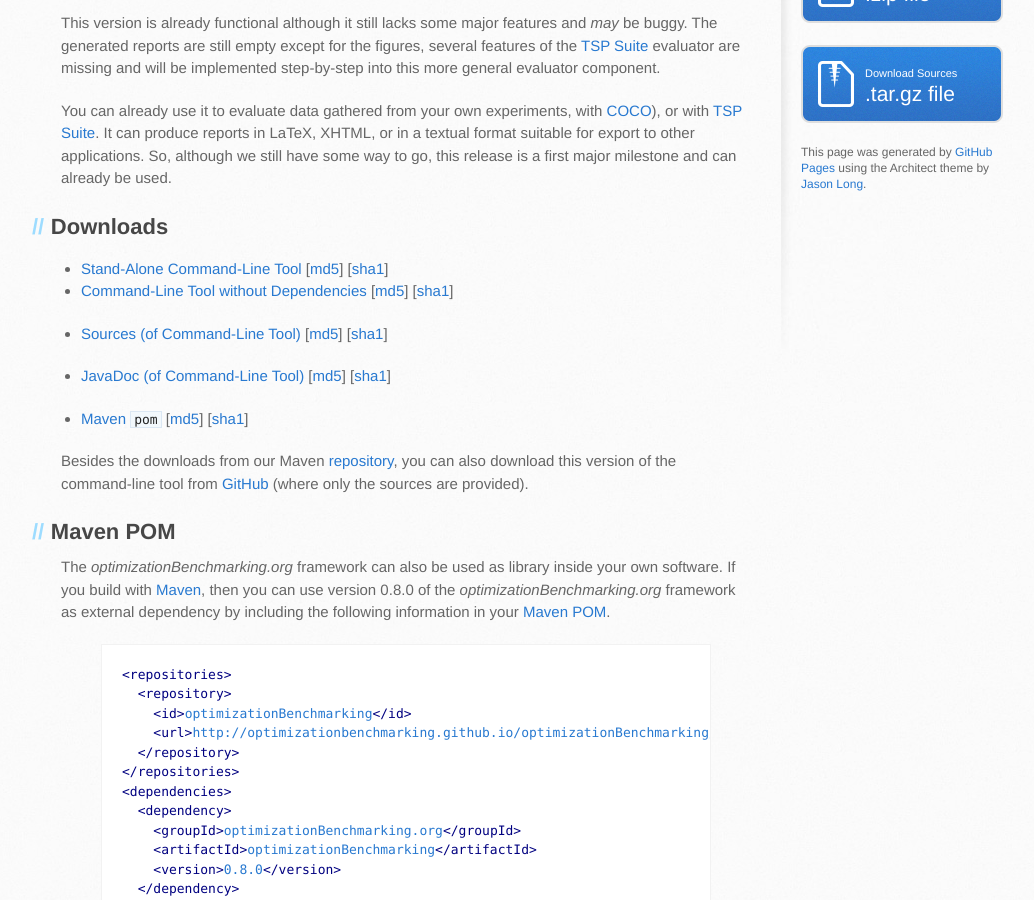
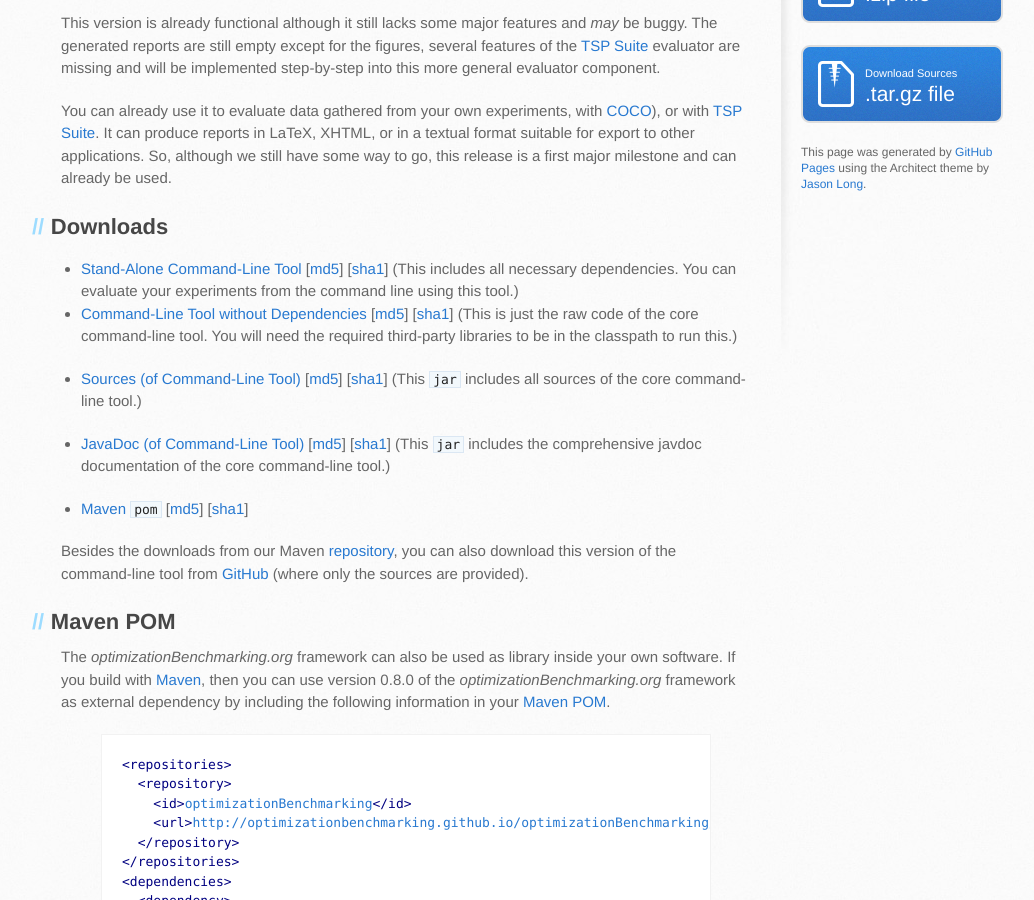
Before and after one commit to optimizationBenchmarking/optimizationBenchmarking, a Jekyll site: the page built from _posts/2015-06-01-release-0.8.0.md, in a window 1280 px wide and 900 px high, scrolled down 425 px. Shown: the whole window, without its empty margins (109-1143 px from the left). Built offline with Jekyll 4.4.1, drawn with Linux system fonts in a browser that asks for light colours; Markdown is read by kramdown in place of the engine named in the settings.

Commit message:
Added information to downloads

```diff
--- a/_includes/repositoryDownloads.md
+++ b/_includes/repositoryDownloads.md
@@ -1,19 +1,19 @@
 ## Downloads
 {% if include.hasGUI == "true" %}
-* [Stand-Alone GUI](https://github.com/optimizationBenchmarking/optimizationBenchmarkingGui/releases/download/v{{ include.projectVersion }}/optimizationBenchmarkingGui-{{ include.projectVersion }}-full.jar)
+* [Stand-Alone GUI](https://github.com/optimizationBenchmarking/optimizationBenchmarkingGui/releases/download/v{{ include.projectVersion }}/optimizationBenchmarkingGui-{{ include.projectVersion }}-full.jar) (This includes all necessary dependencies, such as core sources and required libraries. You need nothing else to evaluate your experiments and conveniently edit all meta-data for your experiments and evaluation processes in a comfortable user interface.)
 {% endif %}
-* [Stand-Alone Command-Line Tool]({{ site.baseurl }}/repo/optimizationBenchmarking/org/optimizationBenchmarking/{{ include.projectVersion }}/optimizationBenchmarking-{{ include.projectVersion }}-full.jar) [[md5]({{ site.baseurl }}/repo/optimizationBenchmarking/org/optimizationBenchmarking/{{ include.projectVersion }}/optimizationBenchmarking-{{ include.projectVersion }}-full.jar.md5)] [[sha1]({{ site.baseurl }}/repo/optimizationBenchmarking/org/optimizationBenchmarking/{{ include.projectVersion }}/optimizationBenchmarking-{{ include.projectVersion }}-full.jar.sha1)]
-* [Command-Line Tool without Dependencies]({{ site.baseurl }}/repo/optimizationBenchmarking/org/optimizationBenchmarking/{{ include.projectVersion }}/optimizationBenchmarking-{{ include.projectVersion }}.jar) [[md5]({{ site.baseurl }}/repo/optimizationBenchmarking/org/optimizationBenchmarking/{{ include.projectVersion }}/optimizationBenchmarking-{{ include.projectVersion }}.jar.md5)] [[sha1]({{ site.baseurl }}/repo/optimizationBenchmarking/org/optimizationBenchmarking/{{ include.projectVersion }}/optimizationBenchmarking-{{ include.projectVersion }}.jar.sha1)]
+* [Stand-Alone Command-Line Tool]({{ site.baseurl }}/repo/optimizationBenchmarking/org/optimizationBenchmarking/{{ include.projectVersion }}/optimizationBenchmarking-{{ include.projectVersion }}-full.jar) [[md5]({{ site.baseurl }}/repo/optimizationBenchmarking/org/optimizationBenchmarking/{{ include.projectVersion }}/optimizationBenchmarking-{{ include.projectVersion }}-full.jar.md5)] [[sha1]({{ site.baseurl }}/repo/optimizationBenchmarking/org/optimizationBenchmarking/{{ include.projectVersion }}/optimizationBenchmarking-{{ include.projectVersion }}-full.jar.sha1)] (This includes all necessary dependencies. You can evaluate your experiments from the command line using this tool.)
+* [Command-Line Tool without Dependencies]({{ site.baseurl }}/repo/optimizationBenchmarking/org/optimizationBenchmarking/{{ include.projectVersion }}/optimizationBenchmarking-{{ include.projectVersion }}.jar) [[md5]({{ site.baseurl }}/repo/optimizationBenchmarking/org/optimizationBenchmarking/{{ include.projectVersion }}/optimizationBenchmarking-{{ include.projectVersion }}.jar.md5)] [[sha1]({{ site.baseurl }}/repo/optimizationBenchmarking/org/optimizationBenchmarking/{{ include.projectVersion }}/optimizationBenchmarking-{{ include.projectVersion }}.jar.sha1)] (This is just the raw code of the core command-line tool. You will need the required third-party libraries to be in the classpath to run this.)
 {% if include.hasGUI == "true" %}
-* [GUI without Dependencies ](https://github.com/optimizationBenchmarking/optimizationBenchmarkingGui/releases/download/v{{ include.projectVersion }}/optimizationBenchmarkingGui-{{ include.projectVersion }}.jar)
+* [GUI without Dependencies ](https://github.com/optimizationBenchmarking/optimizationBenchmarkingGui/releases/download/v{{ include.projectVersion }}/optimizationBenchmarkingGui-{{ include.projectVersion }}.jar) (This is just the raw code of the GUI. You will need the required third-party libraries as well as the core jar (command-line tool) in the classpath to run this.)
 {% endif %}
-* [Sources (of Command-Line Tool)]({{ site.baseurl }}/repo/optimizationBenchmarking/org/optimizationBenchmarking/{{ include.projectVersion }}/optimizationBenchmarking-{{ include.projectVersion }}-sources.jar) [[md5]({{ site.baseurl }}/repo/optimizationBenchmarking/org/optimizationBenchmarking/{{ include.projectVersion }}/optimizationBenchmarking-{{ include.projectVersion }}-sources.jar.md5)] [[sha1]({{ site.baseurl }}/repo/optimizationBenchmarking/org/optimizationBenchmarking/{{ include.projectVersion }}/optimizationBenchmarking-{{ include.projectVersion }}-sources.jar.sha1)]
+* [Sources (of Command-Line Tool)]({{ site.baseurl }}/repo/optimizationBenchmarking/org/optimizationBenchmarking/{{ include.projectVersion }}/optimizationBenchmarking-{{ include.projectVersion }}-sources.jar) [[md5]({{ site.baseurl }}/repo/optimizationBenchmarking/org/optimizationBenchmarking/{{ include.projectVersion }}/optimizationBenchmarking-{{ include.projectVersion }}-sources.jar.md5)] [[sha1]({{ site.baseurl }}/repo/optimizationBenchmarking/org/optimizationBenchmarking/{{ include.projectVersion }}/optimizationBenchmarking-{{ include.projectVersion }}-sources.jar.sha1)] (This `jar` includes all sources of the core command-line tool.)
 {% if include.hasGUI == "true" %}
-* [Sources of GUI](https://github.com/optimizationBenchmarking/optimizationBenchmarkingGui/releases/download/v{{ include.projectVersion }}/optimizationBenchmarkingGui-{{ include.projectVersion }}-sources.jar)
+* [Sources of GUI](https://github.com/optimizationBenchmarking/optimizationBenchmarkingGui/releases/download/v{{ include.projectVersion }}/optimizationBenchmarkingGui-{{ include.projectVersion }}-sources.jar) (This `jar` includes all sources of the GUI, but not the core command-line tool.)
 {% endif %}
-* [JavaDoc (of Command-Line Tool)]({{ site.baseurl }}/repo/optimizationBenchmarking/org/optimizationBenchmarking/{{ include.projectVersion }}/optimizationBenchmarking-{{ include.projectVersion }}-javadoc.jar) [[md5]({{ site.baseurl }}/repo/optimizationBenchmarking/org/optimizationBenchmarking/{{ include.projectVersion }}/optimizationBenchmarking-{{ include.projectVersion }}-javadoc.jar.md5)] [[sha1]({{ site.baseurl }}/repo/optimizationBenchmarking/org/optimizationBenchmarking/{{ include.projectVersion }}/optimizationBenchmarking-{{ include.projectVersion }}-javadoc.jar.sha1)]
+* [JavaDoc (of Command-Line Tool)]({{ site.baseurl }}/repo/optimizationBenchmarking/org/optimizationBenchmarking/{{ include.projectVersion }}/optimizationBenchmarking-{{ include.projectVersion }}-javadoc.jar) [[md5]({{ site.baseurl }}/repo/optimizationBenchmarking/org/optimizationBenchmarking/{{ include.projectVersion }}/optimizationBenchmarking-{{ include.projectVersion }}-javadoc.jar.md5)] [[sha1]({{ site.baseurl }}/repo/optimizationBenchmarking/org/optimizationBenchmarking/{{ include.projectVersion }}/optimizationBenchmarking-{{ include.projectVersion }}-javadoc.jar.sha1)] (This `jar` includes the comprehensive javdoc documentation of the core command-line tool.)
 {% if include.hasGUI == "true" %}
-* [JavaDoc of GUI](https://github.com/optimizationBenchmarking/optimizationBenchmarkingGui/releases/download/v{{ include.projectVersion }}/optimizationBenchmarkingGui-{{ include.projectVersion }}-javadoc.jar)
+* [JavaDoc of GUI](https://github.com/optimizationBenchmarking/optimizationBenchmarkingGui/releases/download/v{{ include.projectVersion }}/optimizationBenchmarkingGui-{{ include.projectVersion }}-javadoc.jar) (This `jar` includes the comprehensive javdoc documentation of the GUI, but not the core command-line tool.)
 {% endif %}
 * [Maven `pom`]({{ site.baseurl }}/repo/optimizationBenchmarking/org/optimizationBenchmarking/{{ include.projectVersion }}/optimizationBenchmarking-{{ include.projectVersion }}.pom) [[md5]({{ site.baseurl }}/repo/optimizationBenchmarking/org/optimizationBenchmarking/{{ include.projectVersion }}/optimizationBenchmarking-{{ include.projectVersion }}.pom.md5)] [[sha1]({{ site.baseurl }}/repo/optimizationBenchmarking/org/optimizationBenchmarking/{{ include.projectVersion }}/optimizationBenchmarking-{{ include.projectVersion }}.pom.sha1)]
 
```
